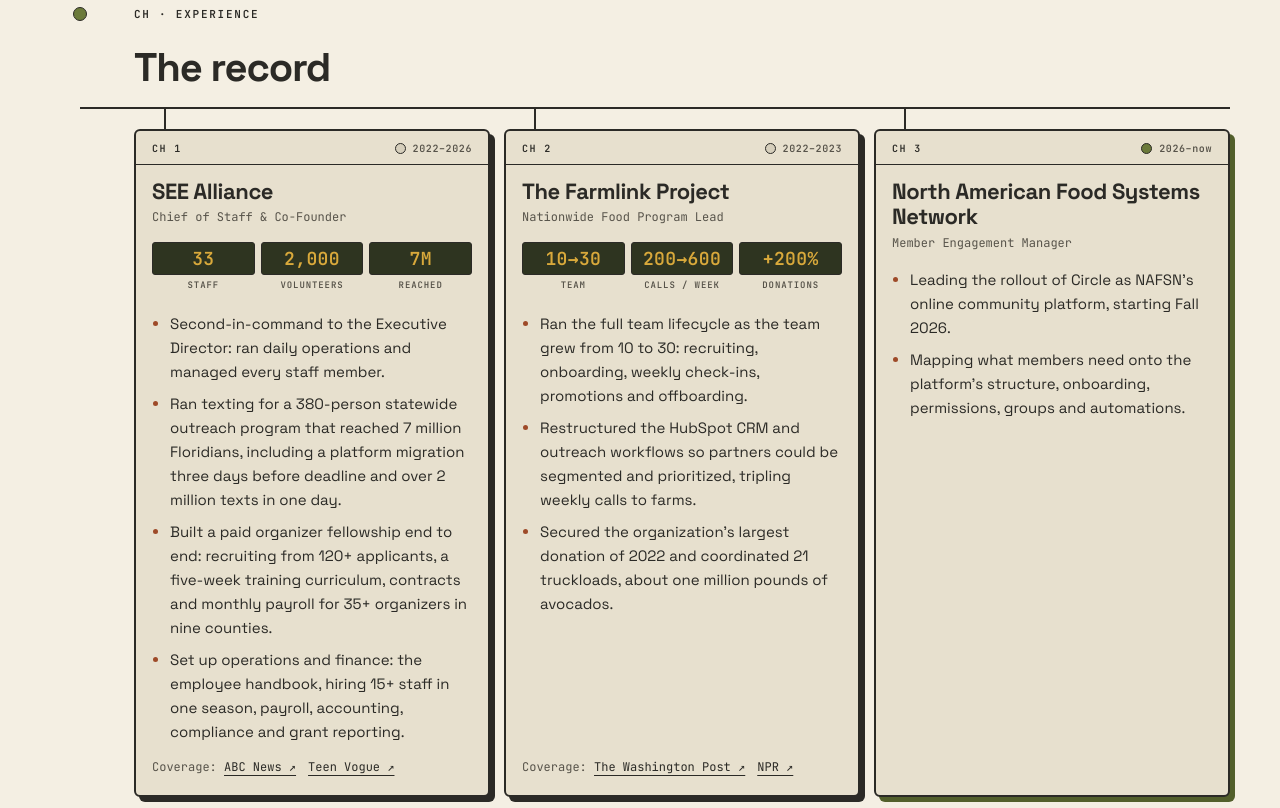
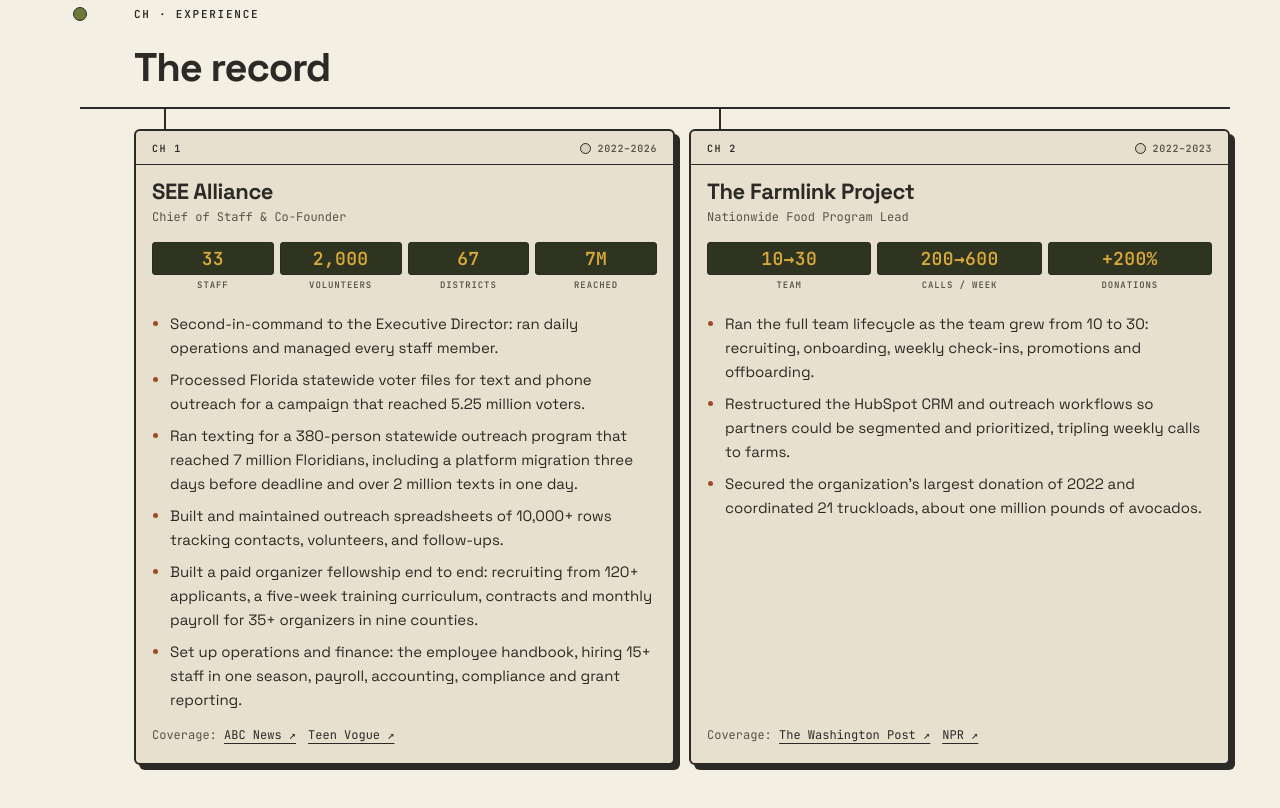
Before and after one commit to anyadennison/anyadennison.github.io, a plain HTML site: page index.html in a window 1280 px wide. Shown: the part 2752-3560 px from the top of the page. Drawn offline with Linux system fonts and the light colour scheme; animation ran at ten frames a second.

Commit message:
Remove NAFSN, restore SEE voter file and spreadsheet bullets and districts readout
Co-Authored-By: Claude Opus 5.5 <noreply@anthropic.com>

```diff
--- a/index.html
+++ b/index.html
@@ -140,8 +140,8 @@
     <article class="role strip" aria-labelledby="r-see">
      <p class="strip-top"><span>CH 1</span><span class="status"><span class="led" aria-hidden="true"></span>2022–2026</span></p>
      <h3 id="r-see">SEE Alliance</h3><p class="meta">Chief of Staff &amp; Co-Founder</p>
-     <dl class="readouts"><div><dd>33</dd><dt>Staff</dt></div><div><dd>2,000</dd><dt>Volunteers</dt></div><div><dd>7M</dd><dt>Reached</dt></div></dl>
-     <ul><li>Second-in-command to the Executive Director: ran daily operations and managed every staff member.</li><li>Ran texting for a 380-person statewide outreach program that reached 7 million Floridians, including a platform migration three days before deadline and over 2 million texts in one day.</li><li>Built a paid organizer fellowship end to end: recruiting from 120+ applicants, a five-week training curriculum, contracts and monthly payroll for 35+ organizers in nine counties.</li><li>Set up operations and finance: the employee handbook, hiring 15+ staff in one season, payroll, accounting, compliance and grant reporting.</li></ul>
+     <dl class="readouts"><div><dd>33</dd><dt>Staff</dt></div><div><dd>2,000</dd><dt>Volunteers</dt></div><div><dd>67</dd><dt>Districts</dt></div><div><dd>7M</dd><dt>Reached</dt></div></dl>
+     <ul><li>Second-in-command to the Executive Director: ran daily operations and managed every staff member.</li><li>Processed Florida statewide voter files for text and phone outreach for a campaign that reached 5.25 million voters.</li><li>Ran texting for a 380-person statewide outreach program that reached 7 million Floridians, including a platform migration three days before deadline and over 2 million texts in one day.</li><li>Built and maintained outreach spreadsheets of 10,000+ rows tracking contacts, volunteers, and follow-ups.</li><li>Built a paid organizer fellowship end to end: recruiting from 120+ applicants, a five-week training curriculum, contracts and monthly payroll for 35+ organizers in nine counties.</li><li>Set up operations and finance: the employee handbook, hiring 15+ staff in one season, payroll, accounting, compliance and grant reporting.</li></ul>
      <p class="press">Coverage: <a href="https://abcnews.com/US/moms-liberty-founder-faces-calls-resignation-school-board/story?id=107071594" target="_blank" rel="noopener">ABC News ↗</a><a href="https://www.teenvogue.com/story/florida-students-walkout-learn" target="_blank" rel="noopener">Teen Vogue ↗</a></p>
     </article>
     <article class="role strip" aria-labelledby="r-farmlink">
@@ -150,11 +150,6 @@
      <dl class="readouts"><div><dd>10→30</dd><dt>Team</dt></div><div><dd>200→600</dd><dt>Calls / week</dt></div><div><dd>+200%</dd><dt>Donations</dt></div></dl>
      <ul><li>Ran the full team lifecycle as the team grew from 10 to 30: recruiting, onboarding, weekly check-ins, promotions and offboarding.</li><li>Restructured the HubSpot CRM and outreach workflows so partners could be segmented and prioritized, tripling weekly calls to farms.</li><li>Secured the organization’s largest donation of 2022 and coordinated 21 truckloads, about one million pounds of avocados.</li></ul>
      <p class="press">Coverage: <a href="https://www.washingtonpost.com/food/2022/10/19/avocado-giveaway-surplus-philly/" target="_blank" rel="noopener">The Washington Post ↗</a><a href="https://www.vpm.org/npr-news/2022-10-20/avoggedon-strikes-philadelphia-one-nonprofit-gives-away-thousands-of-avocados/" target="_blank" rel="noopener">NPR ↗</a></p>
-    </article>
-    <article class="role strip current" aria-labelledby="r-nafsn">
-     <p class="strip-top"><span>CH 3</span><span class="status"><span class="led lit" aria-hidden="true"></span>2026–now<span class="sr-only">, current role</span></span></p>
-     <h3 id="r-nafsn">North American Food Systems Network</h3><p class="meta">Member Engagement Manager</p>
-     <ul><li>Leading the rollout of Circle as NAFSN’s online community platform, starting Fall 2026.</li><li>Mapping what members need onto the platform’s structure, onboarding, permissions, groups and automations.</li></ul>
     </article>
    </div>
   </div>
--- a/styles.css
+++ b/styles.css
@@ -164,7 +164,7 @@ button {font:inherit;color:inherit}
 .module.empty::before {background:repeating-linear-gradient(90deg,var(--ink) 0 6px,transparent 6px 12px)}
 
 /* Experience: mixer channel strips hanging off a bus that taps the trace */
-.roles {position:relative;display:grid;grid-template-columns:repeat(3,minmax(0,1fr));gap:14px;margin-top:40px}
+.roles {position:relative;display:grid;grid-template-columns:repeat(2,minmax(0,1fr));gap:14px;margin-top:40px}
 /* The bus: from the trace across the top of the strips, with a drop into each one. */
 .roles::before {content:"";position:absolute;top:-22px;left:calc(var(--trace-x) - var(--rail-w));right:0;height:2px;background:var(--ink)}
 .strip::before {content:"";position:absolute;top:-22px;left:28px;width:2px;height:22px;background:var(--ink)}
@@ -177,7 +177,7 @@ button {font:inherit;color:inherit}
 .role h3 {font-size:22px;letter-spacing:-.02em;line-height:1.15}
 .role .meta {font:12px/1.5 var(--mono);color:var(--muted);margin-top:4px}
 /* Segment-style readouts: mustard digits on the scope screen colour */
-.readouts {display:grid;grid-template-columns:repeat(3,minmax(0,1fr));gap:6px;margin:16px 0 4px}
+.readouts {display:grid;grid-auto-flow:column;grid-auto-columns:minmax(0,1fr);gap:6px;margin:16px 0 4px}
 .readouts div {min-width:0;display:flex;flex-direction:column}
 .readouts dd {margin:0;padding:7px 6px 6px;background:var(--screen);border:1.5px solid var(--ink);border-radius:3px;color:var(--mustard);font:600 clamp(14px,1.45vw,18px)/1 var(--mono);letter-spacing:.02em;text-align:center;white-space:nowrap;overflow:hidden;text-overflow:clip}
 .readouts dt {order:2;font:600 9px/1.3 var(--mono);letter-spacing:.1em;text-transform:uppercase;color:var(--muted);margin-top:5px;text-align:center}
```
